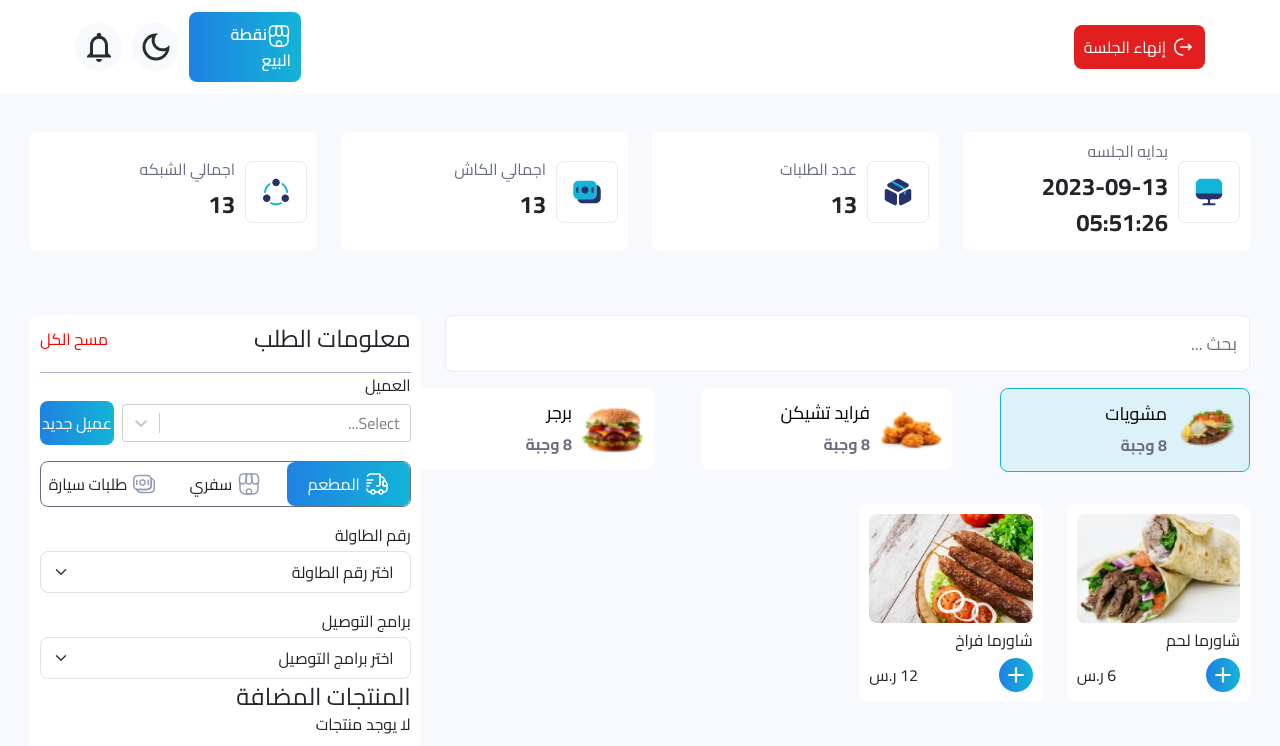
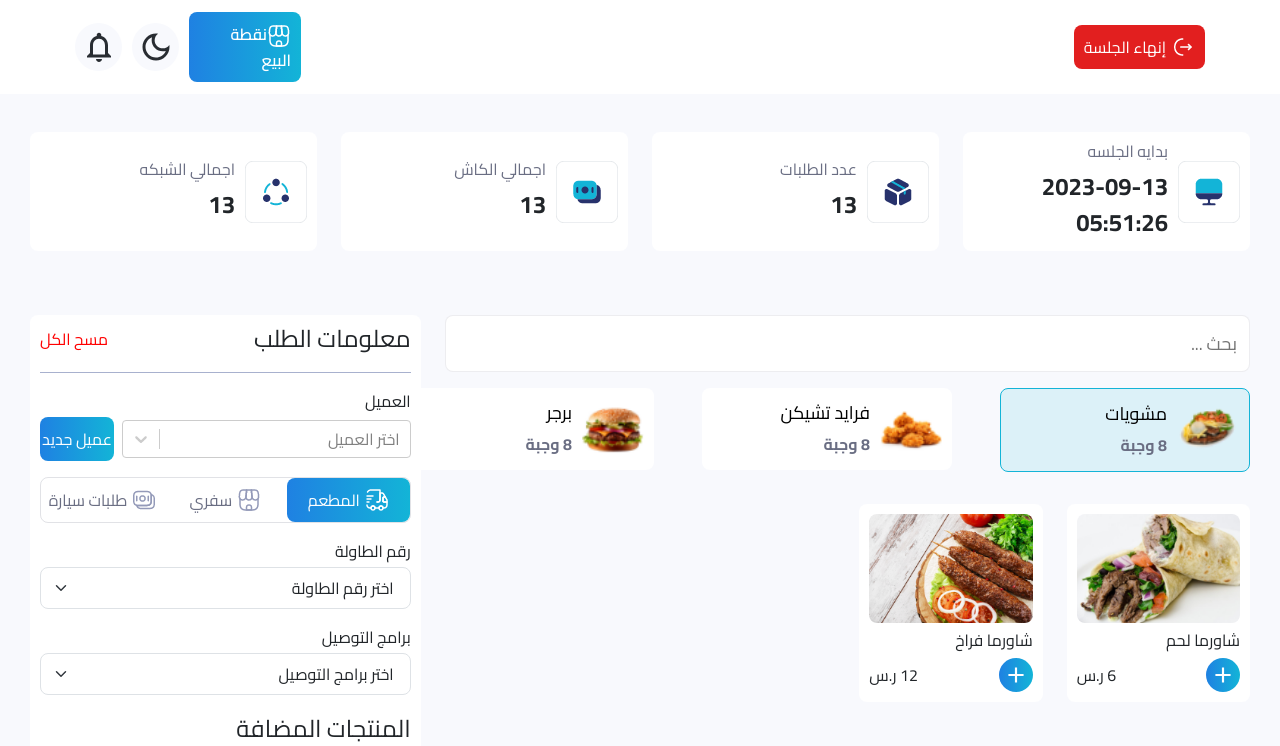
Before and after one commit to hamdymohamed162002/quiemPos, a React (Vite) app: page / in a window 1280 px wide. Shown: the top 746 px of the page. Built offline with nearby package versions, Linux system fonts and the light colour scheme.

Commit message:
transtion

```diff
--- a/src/App.css
+++ b/src/App.css
@@ -250,6 +250,7 @@ cursor: pointer;
   display: flex;
   transition: 0.4s;
   align-items: center;
+  color: #6A6E83;
   justify-content: center;
   gap: 5px;
 }
--- a/src/components/orderCheckout.jsx
+++ b/src/components/orderCheckout.jsx
@@ -31,14 +31,14 @@ const OrderCheckOut = ({ menu, setMenu }) => {
         </h3>
       </div>
 
-      <div>
+      <div className="mt-3">
         <label className=" mb-1">العميل </label>
         <div className="d-flex gap-2 align-items-center">
           <div  style={{ display: "flex", flex: "1", fontSize: "16px" }}>
           <Select
         className="basic-single"
         classNamePrefix="select"
-
+        placeholder={'اختر العميل'}
         isClearable={true}
         isRtl={true}
         isSearchable={true}
@@ -56,7 +56,7 @@ const OrderCheckOut = ({ menu, setMenu }) => {
       </div>
       <div
         className="d-flex mt-3"
-        style={{ border: "1px solid #6A6E83", borderRadius: "8px" }}
+        style={{ border: "1px solid rgba(106,110,131,0.2)", borderRadius: "8px" }}
       >
         <div className={`order-btn ${acitve==0?'active':''}`} onClick={()=>setactive(0)}>
           <img src={truck} style={{width:'24px', height:'24px'}} />
@@ -100,8 +100,8 @@ const OrderCheckOut = ({ menu, setMenu }) => {
           <option value="3">Three</option>
         </select>
       </div>
-      <div>
-        <label className="fs-4">المنتجات المضافة</label>
+      <div className="mt-3">
+        <label className="fs-4 mb-3">المنتجات المضافة</label>
 
         {menu.length ? (
           <div>
@@ -119,10 +119,10 @@ const OrderCheckOut = ({ menu, setMenu }) => {
             })}
           </div>
         ) : (
-          <h1 style={{ fontSize: "16px" }}>لا يوجد منتجات</h1>
+          <h1 style={{ fontSize: "16px",color:'red' }}>لا يوجد منتجات</h1>
         )}
       </div>
-      <div class="d-flex flex-column">
+      <div class="d-flex flex-column mt-3 mb-2">
         <label for="name">هل يوجد كود خصم ؟ </label>
         <div class="number-active mt-1 p-1">
           <input type="text" name="name" id="name" placeholder="CX3020" />
```
